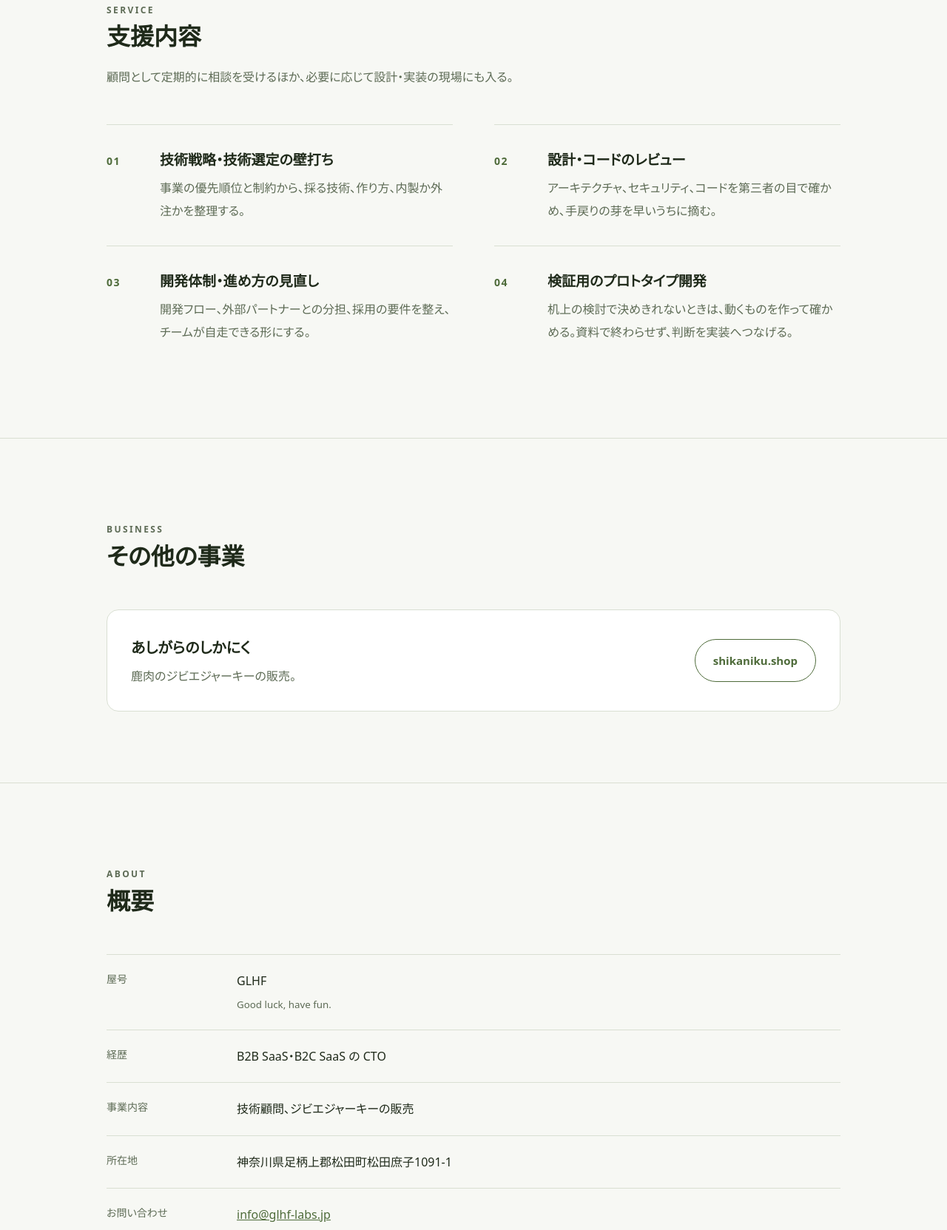
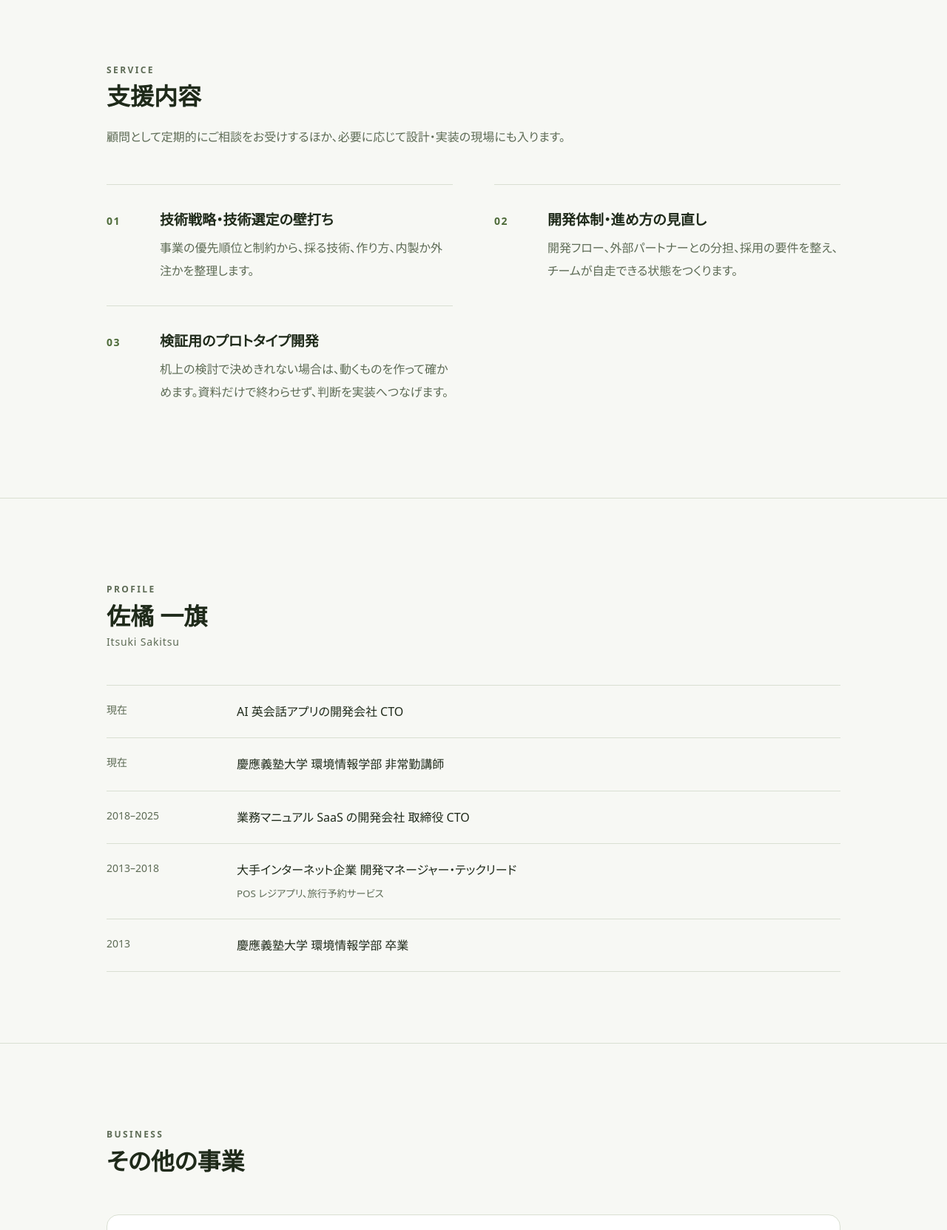
Before and after one commit to 1tsuki/glhf-labs.jp, a plain HTML site: page index.html in a window 1280 px wide. Shown: the part 1137-2800 px from the top of the page at 74% size. Drawn offline with Linux system fonts and the light colour scheme.

Commit message:
冒頭にメッセージと経歴を置き、です・ます調にする
コードレビューを支援内容から外し、経歴の社名はぼかす。

Co-Authored-By: Claude Opus 5.5 <noreply@anthropic.com>

```diff
--- a/index.html
+++ b/index.html
@@ -4,7 +4,7 @@
 <meta charset="utf-8">
 <meta name="viewport" content="width=device-width, initial-scale=1">
 <title>GLHF</title>
-<meta name="description" content="GLHF は、B2B SaaS・B2C SaaS の CTO 経験をもとにした技術顧問。技術選定・設計の壁打ちから、開発体制の見直し、検証用のプロトタイプ開発まで支援する。">
+<meta name="description" content="GLHF は、B2B SaaS・B2C SaaS の CTO 経験をもとにした技術顧問です。技術選定・設計の壁打ちから、開発体制の見直し、検証用のプロトタイプ開発まで支援します。">
 <meta property="og:title" content="GLHF — 技術顧問">
 <meta property="og:description" content="技術選定・設計の壁打ちから、開発体制の見直し、検証用のプロトタイプ開発まで。">
 <meta property="og:url" content="https://glhf-labs.jp/">
@@ -70,6 +70,7 @@
   .sec-head { margin-bottom: 48px; }
   .sec-head h2 { font-size: clamp(24px, 3.6vw, 32px); line-height: 1.5; margin: 0; font-weight: 800; }
   .sec-head p { margin: 16px 0 0; color: var(--muted); max-width: 40em; }
+  .sec-head small.en { display: block; font-size: 14px; font-weight: 500; color: var(--muted); letter-spacing: 0.06em; }
 
   /* scenes */
   .scenes { display: grid; gap: 16px; grid-template-columns: repeat(auto-fit, minmax(280px, 1fr)); }
@@ -126,6 +127,7 @@
       <a class="brand" href="#">GLHF</a>
       <nav class="nav">
         <a href="#service">SERVICE</a>
+        <a href="#profile">PROFILE</a>
         <a href="#business">BUSINESS</a>
         <a href="#about">ABOUT</a>
         <a href="#contact">CONTACT</a>
@@ -136,8 +138,8 @@
   <main>
     <div class="wrap hero">
       <p class="eyebrow">Technical Advisory</p>
-      <h1>技術顧問</h1>
-      <p class="sub">B2B SaaS・B2C SaaS の両方で CTO を務めてきた経験をもとに、技術選定や設計の相談、開発体制の見直しを支援する。必要に応じて、検証用のプロトタイプも開発する。</p>
+      <h1>作る前の判断から、<br>作るところまで。</h1>
+      <p class="sub">B2B SaaS・B2C SaaS の両方で CTO を務めてきた経験をもとに、技術選定や設計の相談、開発体制の見直しを支援します。必要に応じて、検証用のプロトタイプの開発も行います。</p>
       <div class="cta">
         <a class="btn primary" href="mailto:info@glhf-labs.jp">相談する</a>
         <a class="btn ghost" href="#service">支援内容を見る</a>
@@ -163,38 +165,47 @@
         <div class="sec-head">
           <p class="eyebrow">Service</p>
           <h2>支援内容</h2>
-          <p>顧問として定期的に相談を受けるほか、必要に応じて設計・実装の現場にも入る。</p>
+          <p>顧問として定期的にご相談をお受けするほか、必要に応じて設計・実装の現場にも入ります。</p>
         </div>
         <div class="services">
           <div class="service">
             <span class="num">01</span>
             <div>
               <h3>技術戦略・技術選定の壁打ち</h3>
-              <p>事業の優先順位と制約から、採る技術、作り方、内製か外注かを整理する。</p>
+              <p>事業の優先順位と制約から、採る技術、作り方、内製か外注かを整理します。</p>
             </div>
           </div>
           <div class="service">
             <span class="num">02</span>
             <div>
-              <h3>設計・コードのレビュー</h3>
-              <p>アーキテクチャ、セキュリティ、コードを第三者の目で確かめ、手戻りの芽を早いうちに摘む。</p>
+              <h3>開発体制・進め方の見直し</h3>
+              <p>開発フロー、外部パートナーとの分担、採用の要件を整え、チームが自走できる状態をつくります。</p>
             </div>
           </div>
           <div class="service">
             <span class="num">03</span>
             <div>
-              <h3>開発体制・進め方の見直し</h3>
-              <p>開発フロー、外部パートナーとの分担、採用の要件を整え、チームが自走できる形にする。</p>
-            </div>
-          </div>
-          <div class="service">
-            <span class="num">04</span>
-            <div>
               <h3>検証用のプロトタイプ開発</h3>
-              <p>机上の検討で決めきれないときは、動くものを作って確かめる。資料で終わらせず、判断を実装へつなげる。</p>
+              <p>机上の検討で決めきれない場合は、動くものを作って確かめます。資料だけで終わらせず、判断を実装へつなげます。</p>
             </div>
           </div>
         </div>
+      </div>
+    </section>
+
+    <section id="profile">
+      <div class="wrap">
+        <div class="sec-head">
+          <p class="eyebrow">Profile</p>
+          <h2>佐橘 一旗<small class="en">Itsuki Sakitsu</small></h2>
+        </div>
+        <dl class="info">
+          <div><dt>現在</dt><dd>AI 英会話アプリの開発会社 CTO</dd></div>
+          <div><dt>現在</dt><dd>慶應義塾大学 環境情報学部 非常勤講師</dd></div>
+          <div><dt>2018–2025</dt><dd>業務マニュアル SaaS の開発会社 取締役 CTO</dd></div>
+          <div><dt>2013–2018</dt><dd>大手インターネット企業 開発マネージャー・テックリード<br><small>POS レジアプリ、旅行予約サービス</small></dd></div>
+          <div><dt>2013</dt><dd>慶應義塾大学 環境情報学部 卒業</dd></div>
+        </dl>
       </div>
     </section>
 
@@ -207,7 +218,7 @@
         <div class="biz">
           <div>
             <h3>あしがらのしかにく</h3>
-            <p>鹿肉のジビエジャーキーの販売。</p>
+            <p>鹿肉のジビエジャーキーを販売しています。</p>
           </div>
           <a class="btn ghost" href="https://shikaniku.shop/" target="_blank" rel="noopener">shikaniku.shop</a>
         </div>
@@ -222,7 +233,6 @@
         </div>
         <dl class="info">
           <div><dt>屋号</dt><dd>GLHF<br><small>Good luck, have fun.</small></dd></div>
-          <div><dt>経歴</dt><dd>B2B SaaS・B2C SaaS の CTO</dd></div>
           <div><dt>事業内容</dt><dd>技術顧問、ジビエジャーキーの販売</dd></div>
           <div><dt>所在地</dt><dd>神奈川県足柄上郡松田町松田庶子1091-1</dd></div>
           <div><dt>お問い合わせ</dt><dd><a href="mailto:info@glhf-labs.jp">info@glhf-labs.jp</a></dd></div>
@@ -235,7 +245,7 @@
         <div class="sec-head">
           <p class="eyebrow">Contact</p>
           <h2>お問い合わせ</h2>
-          <p>課題が整理できていない段階での相談も受け付ける。</p>
+          <p>課題が整理できていない段階でのご相談も歓迎します。お気軽にメールでご連絡ください。</p>
         </div>
         <div class="cta">
           <a class="btn primary" href="mailto:info@glhf-labs.jp">info@glhf-labs.jp</a>
```
